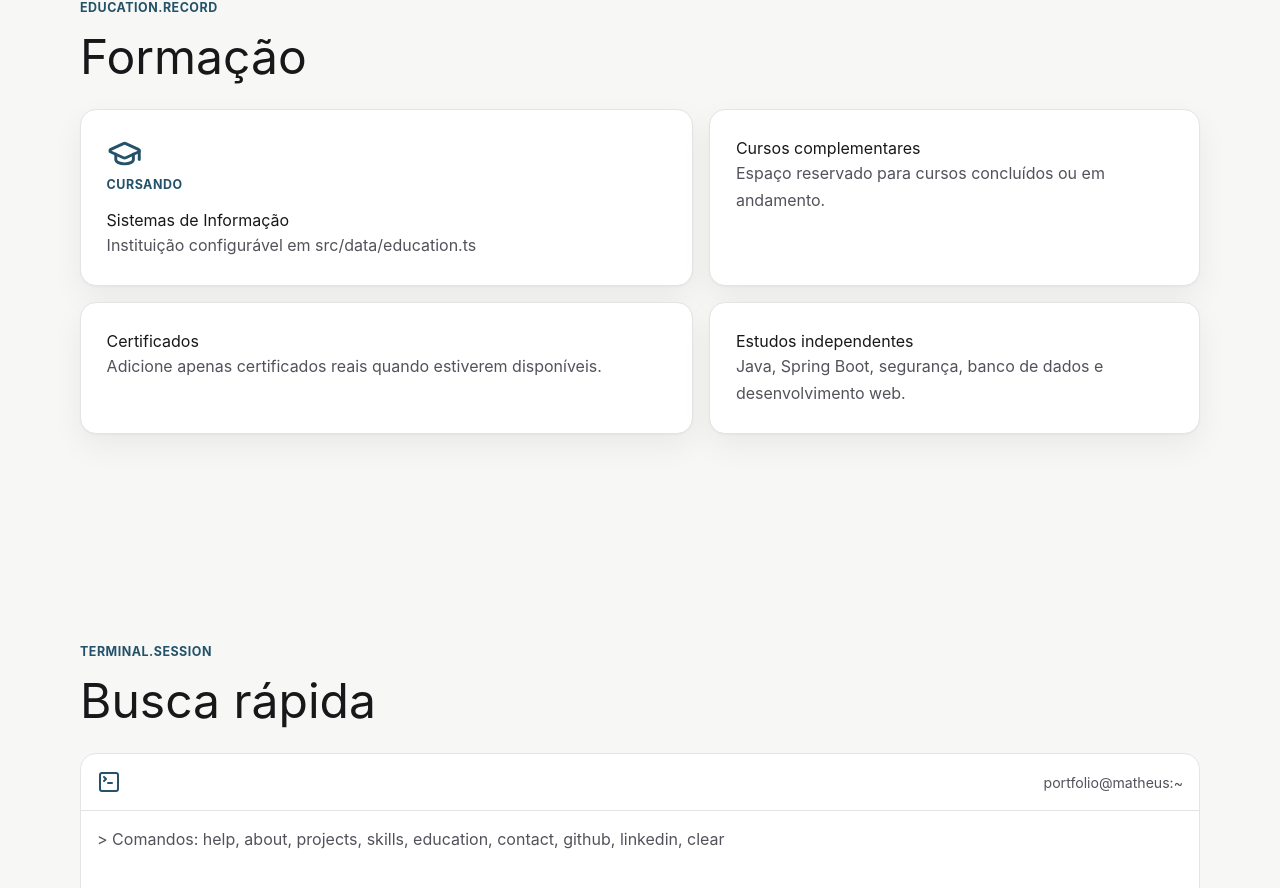
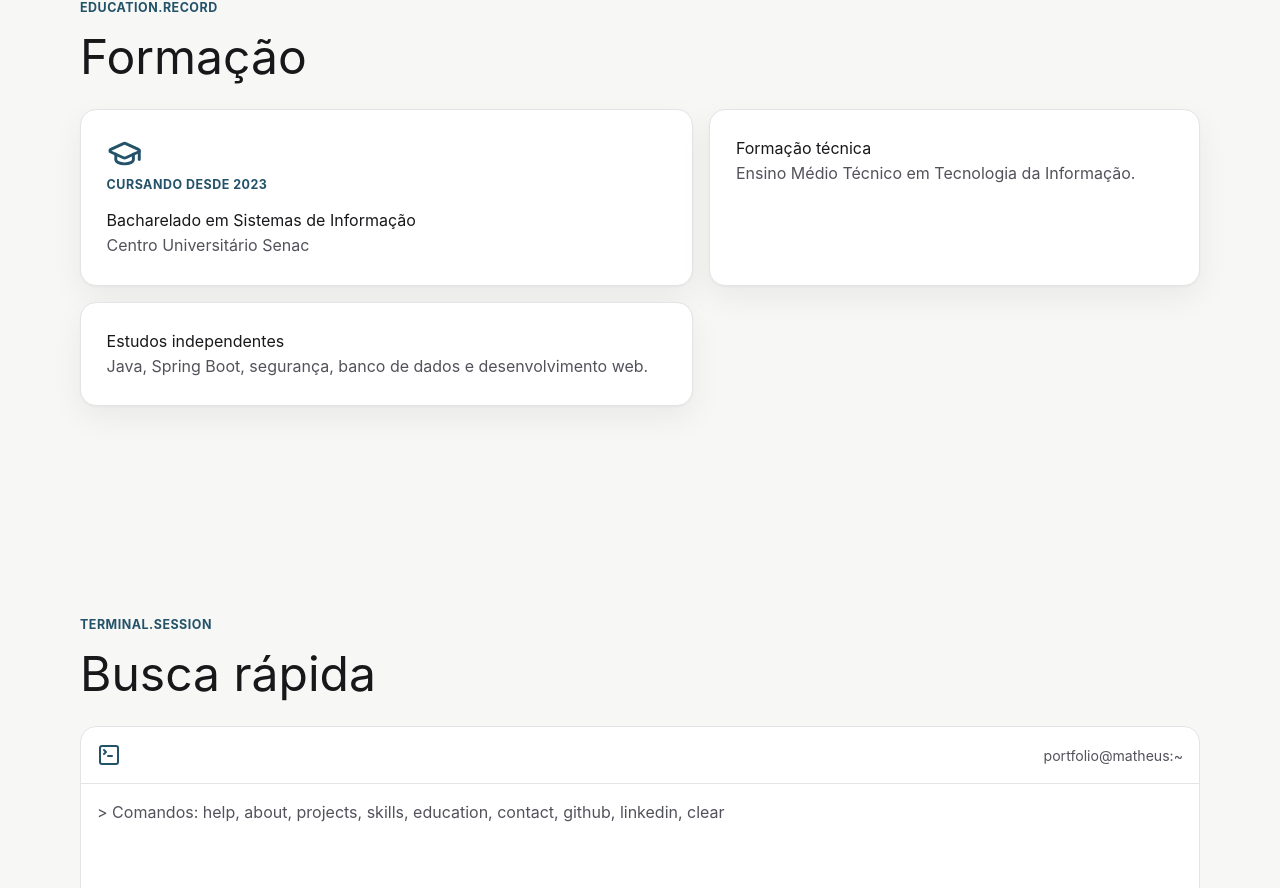
Before and after one commit to foganholi/portfolio-matheus-foganholi, a React (Vite) app: page / in a window 1280 px wide. Shown: the part 5095-5983 px from the top of the page. Built offline with nearby package versions, Linux system fonts and the light colour scheme; no server answers.

Commit message:
content: replace education placeholders with verified information

```diff
--- a/src/data/education.ts
+++ b/src/data/education.ts
@@ -1,25 +1,18 @@
 import type { Education } from '../types';
 
 export const education: Education = {
-  course: { pt: 'Sistemas de Informação', en: 'Information Systems' },
+  course: { pt: 'Bacharelado em Sistemas de Informação', en: "Bachelor's Degree in Information Systems" },
   institution: {
-    pt: 'Instituição configurável em src/data/education.ts',
-    en: 'Configurable institution in src/data/education.ts',
+    pt: 'Centro Universitário Senac',
+    en: 'Centro Universitário Senac',
   },
-  status: { pt: 'Cursando', en: 'In progress' },
+  status: { pt: 'Cursando desde 2023', en: 'In progress since 2023' },
   extras: [
     {
-      title: { pt: 'Cursos complementares', en: 'Complementary courses' },
+      title: { pt: 'Formação técnica', en: 'Technical education' },
       description: {
-        pt: 'Espaço reservado para cursos concluídos ou em andamento.',
-        en: 'Reserved space for completed or ongoing courses.',
-      },
-    },
-    {
-      title: { pt: 'Certificados', en: 'Certificates' },
-      description: {
-        pt: 'Adicione apenas certificados reais quando estiverem disponíveis.',
-        en: 'Add only real certificates when available.',
+        pt: 'Ensino Médio Técnico em Tecnologia da Informação.',
+        en: 'Technical High School Diploma in Information Technology.',
       },
     },
     {
```
